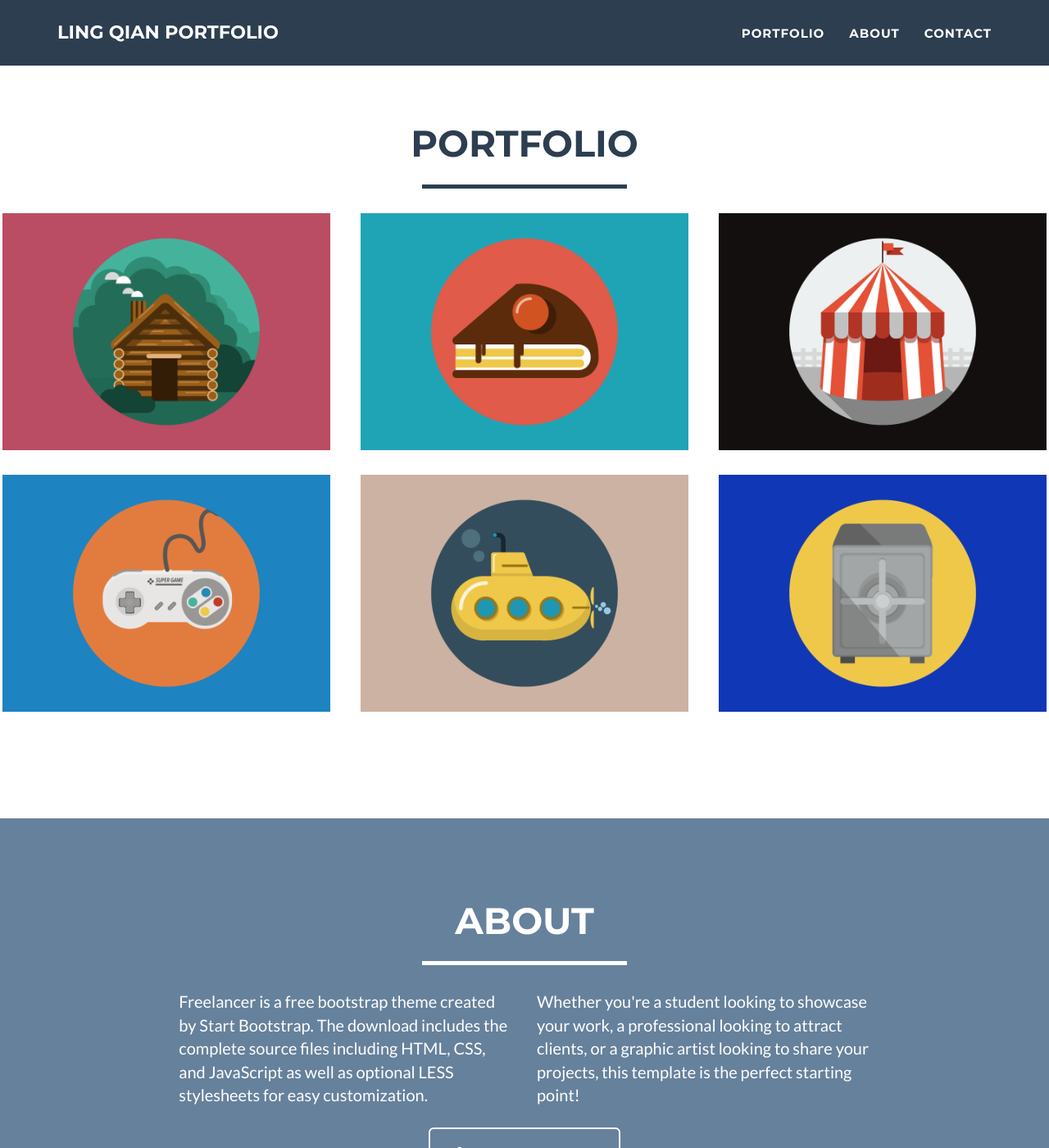
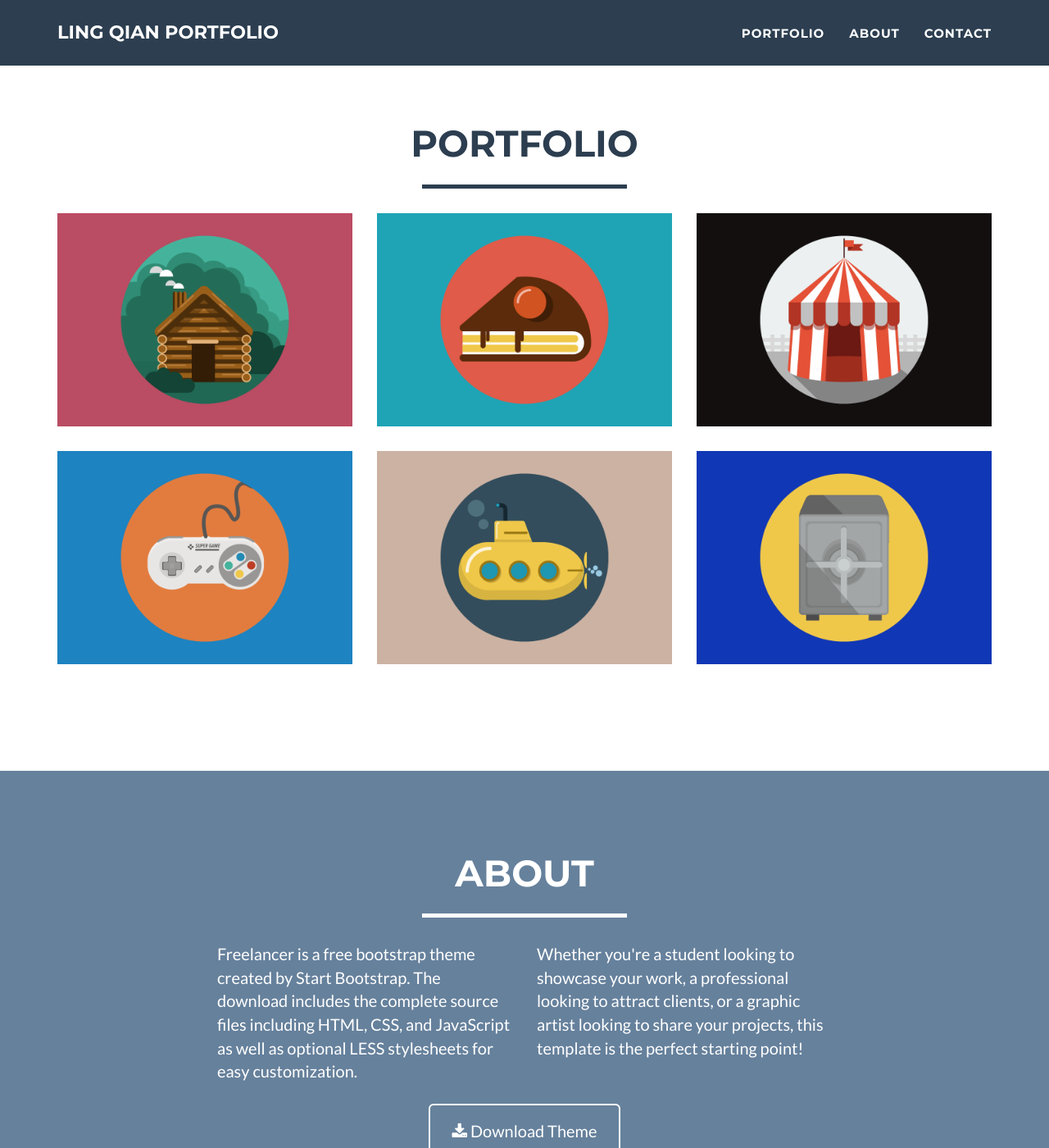
Before and after one commit to lingqiann/lingqiann.github.io, a Jekyll site: the page built from index.html, in a window 1280 px wide and 1400 px high, scrolled down 1121 px. Shown: the whole window at 82% size. Built offline with Jekyll 4.4.1, drawn with Linux system fonts in a browser that asks for light colours.

Commit message:
Update main.css

```diff
--- a/_includes/css/main.css
+++ b/_includes/css/main.css
@@ -461,11 +461,11 @@ footer .footer-below {
 }
 
 @media (min-width: 1200px){
-    nav > .container, footer .container {
+    nav > .container, footer .container, section .container {
         width: 1170px;
 }
 
-nav > .container, footer .container {
+nav > .container, footer .container, section .container {
     margin-right: auto;
     margin-left: auto;
     padding-left: 15px;
```
